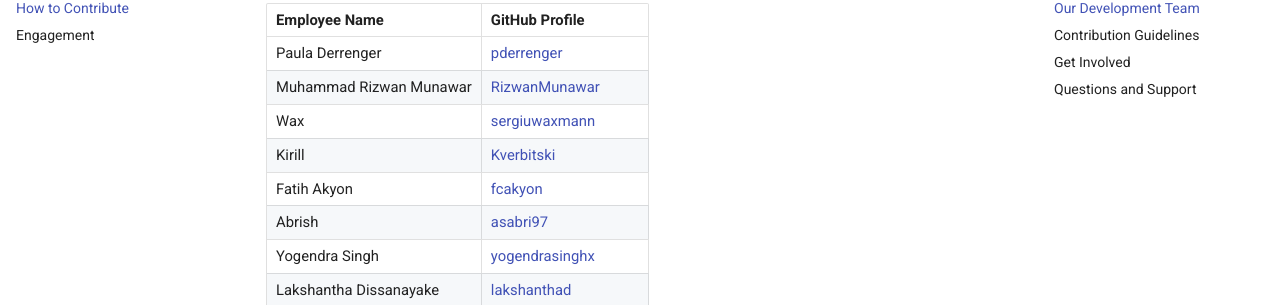
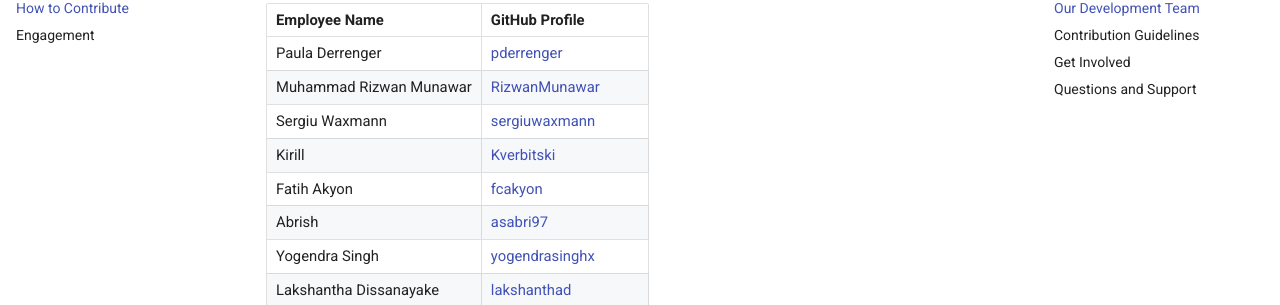
Before and after one commit to ultralytics/handbook, an MkDocs documentation site: the page built from docs/contributions/how-to-contribute.md, in a window 1280 px wide and 900 px high, scrolled down 384 px. Shown: the part 148-453 px from the top of the window. Built offline with MkDocs 1.6.1 and Material for MkDocs 9.7.7, drawn with Linux system fonts in a browser that asks for light colours; comment, search, counter and statistics services are not loaded.

Commit message:
Update how-to-contribute.md
Signed-off-by: Glenn Jocher <glenn.jocher@ultralytics.com>

```diff
--- a/docs/contributions/how-to-contribute.md
+++ b/docs/contributions/how-to-contribute.md
@@ -15,7 +15,7 @@ Our open-source projects are maintained by a dedicated team of developers. Feel
 | ----------------------- | ------------------------------------------------------------- |
 | Paula Derrenger         | [pderrenger](https://github.com/pderrenger)                   |
 | Muhammad Rizwan Munawar | [RizwanMunawar](https://github.com/RizwanMunawar)             |
-| Wax                     | [sergiuwaxmann](https://github.com/sergiuwaxmann)             |
+| Sergiu Waxmann          | [sergiuwaxmann](https://github.com/sergiuwaxmann)             |
 | Kirill                  | [Kverbitski](https://github.com/Kverbitski)                   |
 | Fatih Akyon             | [fcakyon](https://github.com/fcakyon)                         |
 | Abrish                  | [asabri97](https://github.com/asabri97)                       |
```
